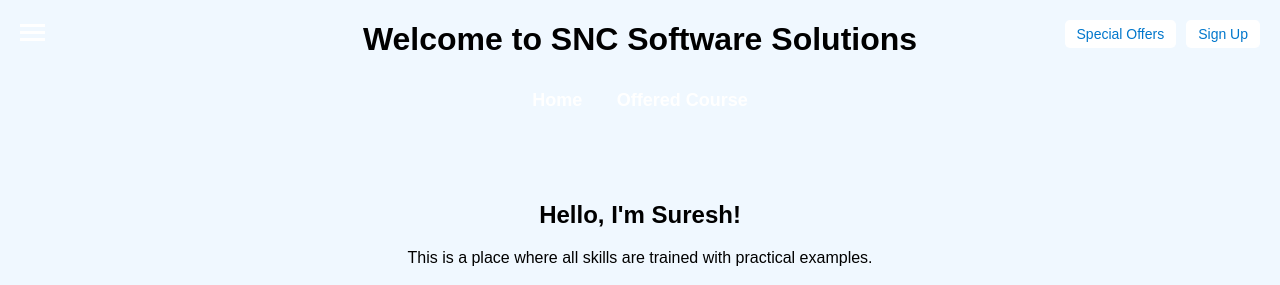
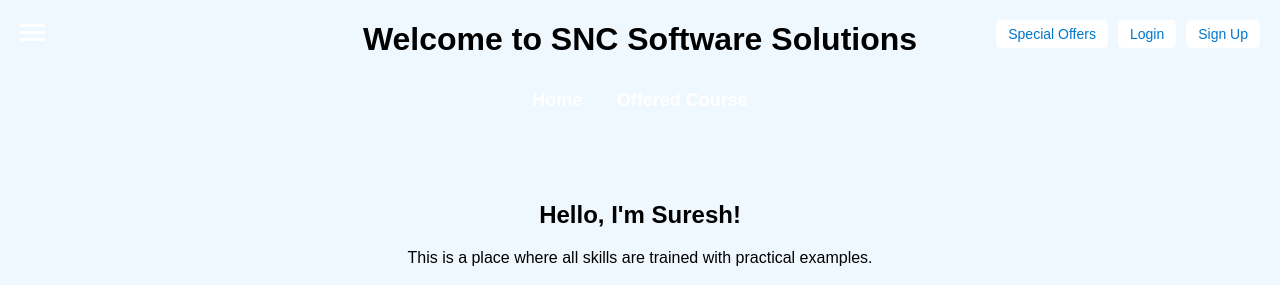
Before and after one commit to surmetta143/sureshNew, a plain HTML site: page index.html in a window 1280 px wide. Shown: the top 285 px of the page. Drawn offline with Linux system fonts and the light colour scheme.

Commit message:
Update index.html

```diff
--- a/index.html
+++ b/index.html
@@ -197,7 +197,7 @@
     <div class="auth-buttons-header">
 
           <button onclick="openForm('login')" id="login button">Special Offers</button>
-       <!-- <button onclick="openForm('login')" id="login button">Login</button>     -->
+       <button onclick="openForm('login')" id="login button">Login</button>
        <button onclick="openForm('signup')" id="Sign Up button">Sign Up</button>
     </div>
     <div id="coursesDropdown" class="courses-dropdown">
```
